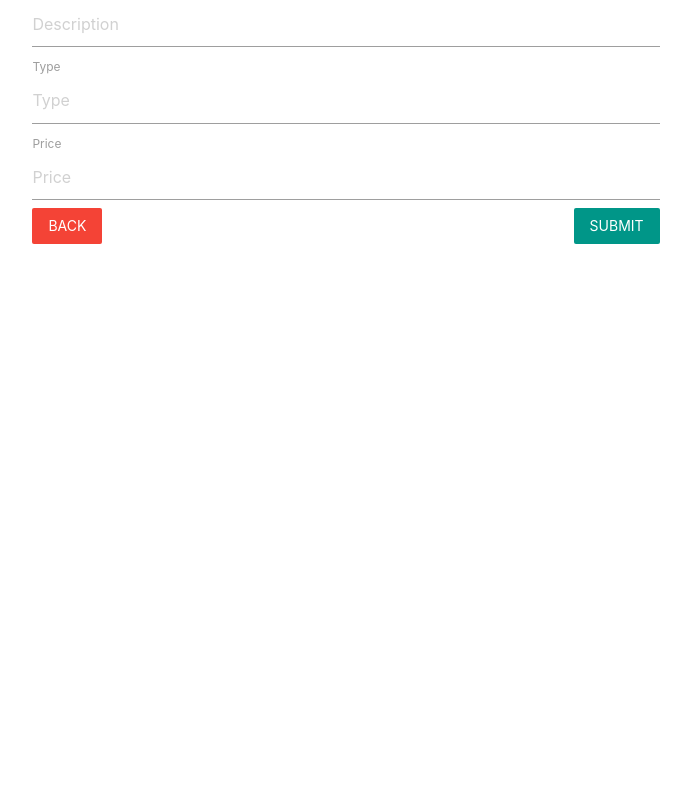
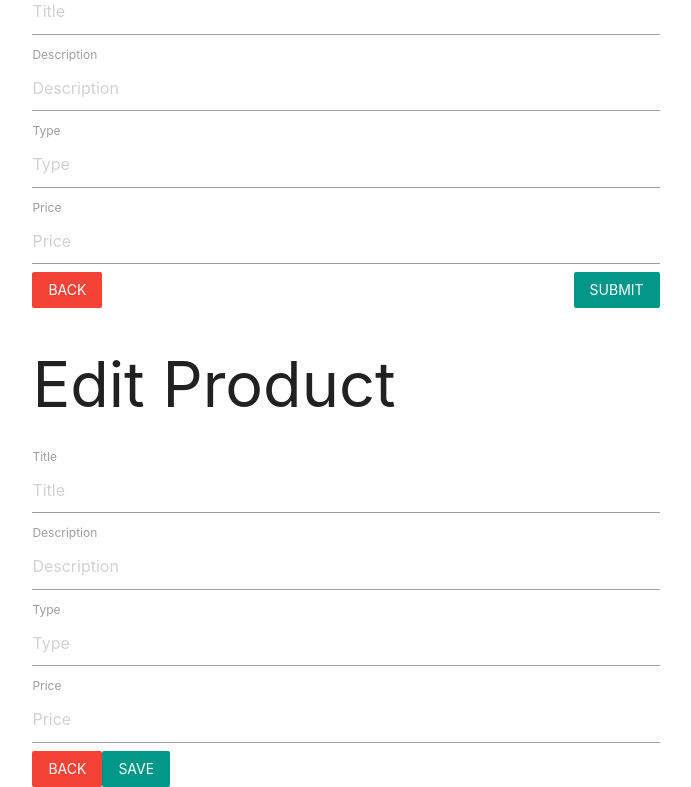
Before and after one commit to sophiastan/Rosie-Posie-Store, a React (Create React App) app in the folder client/: page /product/new in a window 1280 px wide. Shown: the part 234-1021 px from the top of the page, without its empty margins (294-985 px from the left). Before the commit the page ends 800 px from the top, so only its background shows below. Built offline with nearby package versions, Linux system fonts and the light colour scheme; no server answers.

Commit message:
update product successfull

```diff
--- a/client/src/index.js
+++ b/client/src/index.js
@@ -1,4 +1,4 @@
-import 'materialize-css/dist/css/materialize.min.css';
+import '../node_modules/materialize-css/dist/css/materialize.min.css';
 import React from 'react';
 import ReactDOM from 'react-dom';
 import App from './main/App';
--- a/client/src/main/App.js
+++ b/client/src/main/App.js
@@ -1,9 +1,10 @@
 import React, { Component } from 'react';
 import { BrowserRouter, Route } from 'react-router-dom';
 
+import Header from './Header';
 import Home from './Home';
-// import Products from '../products/Products';
 import ProductForm from '../products/ProductForm';
+import EditProduct from '../products/EditProduct';
 
 class App extends Component {
 
@@ -11,9 +12,10 @@ class App extends Component {
     return (
       <BrowserRouter>
         <div className="container">
+          <Header />
           <Route exact path="/" component={Home} />
-          {/* <Route exact path="/product" component={Products} /> */}
           <Route path="/product/new" component={ProductForm} />
+          <Route path="/product/:product_id" component={EditProduct} />
         </div>
       </BrowserRouter>
     )
--- /dev/null
+++ b/client/src/main/Header.js
@@ -0,0 +1,20 @@
+import React from 'react';
+import { Link } from 'react-router-dom';
+
+const Header = () => {
+  return (
+    <div>
+      <nav>
+        <div className="nav-wrapper">
+          <Link
+            to="/"
+            className="brand-logo">
+            <i className="material-icons">Home</i>
+          </Link>
+        </div>
+      </nav>
+    </div>
+  );
+}
+
+export default Header;
--- /dev/null
+++ b/client/src/products/EditProduct.js
@@ -0,0 +1,116 @@
+import React, { Component } from 'react';
+import { Link } from 'react-router-dom';
+import ProductService from '../services/ProductService';
+
+class EditProduct extends Component {
+  constructor(props) {
+    super();
+
+    this.state = {
+      productService: new ProductService(),
+      product_id: props.match.params.product_id,
+      title: "",
+      description: "",
+      type: "",
+      price: ""
+    }
+  }
+
+  async componentDidMount() {
+    let product = await this.state.productService.getProduct(this.state.product_id);
+
+    this.setState({
+      product: product.product
+    })
+
+    console.log("product: ", this.state.product);
+    console.log("product title: ", this.state.product.title);
+  }
+
+  onProductChange = (event) => {
+    const name = event.target.name;
+    const val = event.target.value;
+
+    this.setState({
+      [name]: val
+    });
+
+    // TODO: price does not update, sets to 0.00
+    console.log(this.state.price);
+  }
+
+  updateProduct = (title, description, type, price) => {
+    this.state.productService.updateProduct(title, description, type, price);
+    alert(`Updated ${title}!`);
+  }
+
+  render() {
+    const product = this.state.product;
+    console.log("render product: ", product);
+    return (
+      <div className="container">
+        <h1 className="text-center mt-5">Edit Product</h1>
+        <form>
+          <div className="form-group">
+            <label>Title</label>
+            <input
+              type="text"
+              name="title"
+              className="form-control"
+              placeholder="Title"
+              // value={this.state.product.title}
+              onChange={this.onProductChange}
+            />
+          </div>
+          <div className="form-group">
+            <label>Description</label>
+            <input
+              type="text"
+              name="description"
+              className="form-control"
+              placeholder="Description"
+              onChange={this.onProductChange}
+            />
+          </div>
+          <div className="form-group">
+            <label>Type</label>
+            <input
+              type="text"
+              name="type"
+              className="form-control"
+              placeholder="Type"
+              onChange={this.onProductChange}
+            />
+          </div>
+          <div className="form-group">
+            <label>Price</label>
+            <input
+              type="number"
+              name="price"
+              className="form-control"
+              placeholder="Price"
+              onChange={this.onProductChange}
+            />
+          </div>
+          <Link to="/" className="red btn-flat white-text">Back</Link>
+          <Link to="/">
+            <button
+              type="submit"
+              className="teal btn-flat white-text"
+              onClick={() => this.updateProduct(
+                this.state.product_id,
+                this.state.title,
+                this.state.description,
+                this.state.type,
+                this.state.price
+              )}>
+              Save
+            </button>
+          </Link>
+        </form>
+      </div>
+    );
+  }
+}
+
+export default EditProduct;
--- a/client/src/products/ProductForm.js
+++ b/client/src/products/ProductForm.js
@@ -1,21 +1,21 @@
-import React, { useState, useEffect } from 'react';
+import React, { useState } from 'react';
 import { Link } from 'react-router-dom';
 import ProductService from '../services/ProductService';
 
 export const ProductForm = () => {
   const productService = new ProductService();
-  const [ clicked, setClicked ] = useState(false);
   const [ title, setTitle ] = useState("");
   const [ description, setDescription ] = useState("");
   const [ type, setType ] = useState("");
   const [ price, setPrice ] = useState("");
+  // const [ src, setImage ] = useState("");
 
-  useEffect(() => {
-    if (clicked) {
-      productService.postProduct(title, description, type, price);
-      alert(`Added ${title}!`);
-    }
-  })
+  const postProduct = (title, description, type, price) => {
+    productService.postProduct(title, description, type, price);
+    alert(`Added ${title}!`);
+  }
+
+  // TODO: needs to refresh after posting product
 
   return (
     <div className="container">
@@ -57,12 +57,22 @@ export const ProductForm = () => {
             onChange={e => setPrice(e.target.value)}
           />
         </div>
+        {/* <div>
+          <label>Image Link</label>
+          <input
+            type="text"
+            className="form-control"
+            placeholder="Src"
+            onChange={e => setImage(e.target.value)}
+          />
+        </div> */}
         <Link to="/" className="red btn-flat white-text">Back</Link>
         <Link to={"/product/new"}>
           <button
             type="submit"
             className="teal btn-flat right white-text"
-            onClick={() => setClicked(true)}
+            // onClick={() => setClicked(true)}
+            onClick={() => postProduct(title, description, type, price)}
           >Submit
           </button>
         </Link>
--- a/client/src/products/Products.js
+++ b/client/src/products/Products.js
@@ -1,12 +1,14 @@
 import React, { Component } from 'react';
 import ProductService from '../services/ProductService';
+import { Link } from 'react-router-dom';
 
 class Products extends Component {
   constructor(props) {
-    super(props);
+    super();
 
     this.state = {
-      productService: new ProductService()
+      productService: new ProductService(),
+      product_id: null
     }
   }
 
@@ -21,9 +23,23 @@ class Products extends Component {
     console.log("productList: ", this.state.productList);
   }
 
+  // TODO: needs to refresh after deleting product
+  // static getDerivedStateFromProps(props, state) {
+  //   if (props.product_id !== state.product_id) {
+  //     return {
+  //       product_id: props.product_id
+  //     };
+  //   }
+  //   return null;
+  // }
+
   deleteProduct = (id) => {
     this.state.productService.deleteProduct(id);
-    console.log(this.state.productList);
+    alert(`Deleted ${id}!`);
+
+    this.setState({
+      product_id: id
+    });
   }
 
   render() {
@@ -33,6 +49,11 @@ class Products extends Component {
           this.state.productList &&
           this.state.productList.map((product, index) =>
             <div className="card darken-1" key={index}>
+              {/* {
+                product.images.map((item, i) =>
+                  <img className="card-img-top" key={i} src={item.src} alt="" />
+                )
+              } */}
               <div className="card-content">
                 <span className="card-title"><b>{product.title}</b></span>
                 <p>Description: {product.body_html}</p>
@@ -47,6 +68,10 @@ class Products extends Component {
                   className="red btn-flat white-text"
                   onClick={() => this.deleteProduct(product.id)}>Delete
                 </button>
+                <Link
+                  to={`/product/${product.id}`}
+                  className="green btn-flat white-text right">Edit
+                </Link>
               </div>
             </div>
           )
--- a/client/src/services/ProductService.js
+++ b/client/src/services/ProductService.js
@@ -11,17 +11,10 @@ class ProductService {
     return await res.json();
   }
 
-  // Retrieves a count of products
-  getProductCount = async () => {
-    const url = 'http://localhost:5000/getProductCount';
-    const res = await fetch(url);
-    return await res.json();
-  }
-
   // Retrieves a single product
   getProduct = async (product_id) => {
     if (product_id) {
-      const url = `http://localhost:5000/${product_id}getProduct`;
+      const url = `http://localhost:5000/getProduct/${product_id}`;
       const res = await fetch(url);
       return await res.json();
     }
@@ -45,7 +38,10 @@ class ProductService {
           product_type: type,
           variants: [{
             price: price
-          }]
+          }],
+          // images: [{
+          //   src: src
+          // }]
         }
       })
     });
@@ -54,15 +50,24 @@ class ProductService {
   }
 
   // Updates a product
-  putProduct = async (product_id, body) => {
-    const url = `http://localhost:5000/${product_id}/putProduct`;
+  updateProduct = async (product_id, title, description, type, price) => {
+    const url = `http://localhost:5000/${product_id}/updateProduct`;
     const res = await fetch(url, {
       headers: {
         Accept: 'application/json',
         'Content-Type': 'application/json'
       },
       method: 'PUT',
-      body: JSON.stringify(body)
+      body: JSON.stringify({
+        product: {
+          title: title,
+          body_html: description,
+          product_type: type,
+          variants: [{
+            price: price
+          }]
+        }
+      })
     });
 
     return await res.json();
@@ -82,6 +87,13 @@ class ProductService {
     console.log(product_id);
     return await res.json();
   }
+
+  // Retrieves a count of products
+  getProductCount = async () => {
+    const url = 'http://localhost:5000/getProductCount';
+    const res = await fetch(url);
+    return await res.json();
+  }
 }
 
 export default ProductService;
```
Also changed, not shown: 2 other files (tests, documents, lock files or other folders).
